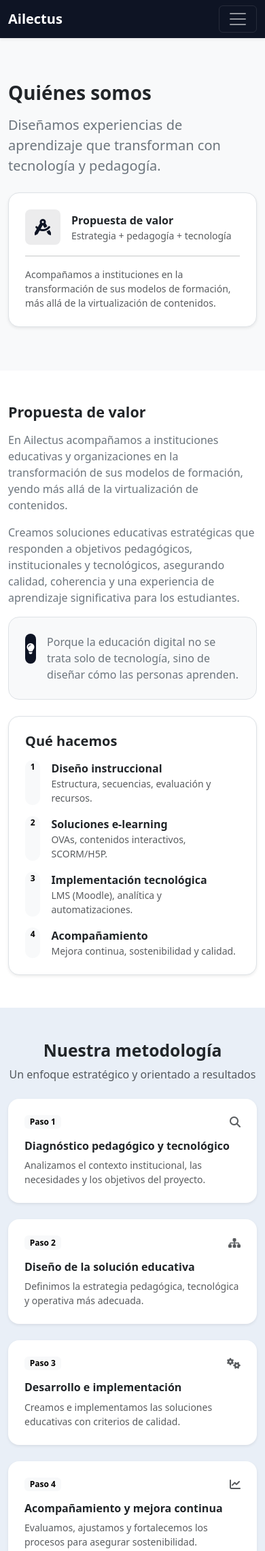
After one commit to pablomonterof1/ailectus, a Django app: page /quienessomos/ in a window 390 px wide. The commit adds this page. Shown: the top 2281 px of the page at 68% size. Run offline with Django 5.2, Linux system fonts and the light colour scheme.

Commit message:
150120263PM

```diff
--- a/ailectus/urls.py
+++ b/ailectus/urls.py
@@ -11,4 +11,5 @@ urlpatterns = [
     path("genially/", main_views.genially_view, name="genially"),
     path("presentaciones/<slug:slug>/", main_views.genially_detail_view, name="genially_detail"),
     path("recursos/", main_views.recursos_view, name="recursos"),
+    path("quienessomos/", main_views.quienessomos_view, name="quienessomos"),
 ]
--- a/main/templates/layouts/base.html
+++ b/main/templates/layouts/base.html
@@ -48,6 +48,7 @@
           <li class="nav-item"><a class="nav-link" href="{% url 'home' %}#servicios">Servicios</a></li>
           <li class="nav-item"><a class="nav-link" href="{% url 'home' %}#portafolio">Portafolio</a></li>
           <li class="nav-item"><a class="nav-link" href="{% url 'home' %}#cursos">Cursos</a></li>
+          <li class="nav-item"><a class="nav-link" href="{% url 'quienessomos' %}">Quiénes Somos</a></li>
           <li class="nav-item"><a class="nav-link" href="{% url 'contacto' %}">Contacto</a></li>
           <li class="nav-item">
             <a href="https://cursos.ailectus.com" class="btn btn-outline-light ms-3" target="_blank"
--- /dev/null
+++ b/main/templates/quienessomos.html
@@ -0,0 +1,257 @@
+{% extends "layouts/base.html" %}
+{% load static %}
+
+{% block title %}Quiénes somos – Ailectus{% endblock %}
+
+{% block content %}
+
+<!-- HERO -->
+<section class="py-5 bg-light">
+  <div class="container py-3">
+    <div class="row align-items-center g-4">
+      <div class="col-lg-7">
+        <h1 class="fw-bold mb-3">Quiénes somos</h1>
+        <p class="lead text-secondary mb-0">
+          Diseñamos experiencias de aprendizaje que transforman con tecnología y pedagogía.
+        </p>
+      </div>
+      <div class="col-lg-5">
+        <div class="p-4 rounded-4 shadow-sm bg-white border">
+          <div class="d-flex align-items-center gap-3">
+            <div class="rounded-3 d-flex align-items-center justify-content-center"
+                 style="width:52px;height:52px;background:rgba(14,20,36,.08);color:#0E1424;">
+              <i class="fa-solid fa-compass-drafting fa-xl"></i>
+            </div>
+            <div>
+              <div class="fw-semibold">Propuesta de valor</div>
+              <div class="text-muted small">Estrategia + pedagogía + tecnología</div>
+            </div>
+          </div>
+          <hr class="my-3">
+          <div class="small text-muted">
+            Acompañamos a instituciones en la transformación de sus modelos de formación, más allá de la virtualización de contenidos.
+          </div>
+        </div>
+      </div>
+    </div>
+  </div>
+</section>
+
+<!-- PROPUESTA DE VALOR -->
+<section class="py-5">
+  <div class="container">
+    <div class="row g-4">
+      <div class="col-lg-6">
+        <h2 class="h4 fw-bold mb-3">Propuesta de valor</h2>
+        <p class="text-secondary">
+          En Ailectus acompañamos a instituciones educativas y organizaciones en la transformación de sus modelos de formación,
+          yendo más allá de la virtualización de contenidos.
+        </p>
+        <p class="text-secondary">
+          Creamos soluciones educativas estratégicas que responden a objetivos pedagógicos, institucionales y tecnológicos,
+          asegurando calidad, coherencia y una experiencia de aprendizaje significativa para los estudiantes.
+        </p>
+        <div class="p-4 rounded-4 border bg-light">
+          <div class="d-flex align-items-start gap-3">
+            <div class="rounded-3 d-flex align-items-center justify-content-center"
+                 style="width:44px;height:44px;background:#0E1424;color:#fff;">
+              <i class="fa-solid fa-lightbulb"></i>
+            </div>
+            <p class="mb-0 text-secondary">
+              Porque la educación digital no se trata solo de tecnología, sino de diseñar cómo las personas aprenden.
+            </p>
+          </div>
+        </div>
+      </div>
+
+      <div class="col-lg-6">
+        <div class="p-4 rounded-4 shadow-sm border h-100 bg-white">
+          <h3 class="h5 fw-semibold mb-3">Qué hacemos</h3>
+          <ul class="list-unstyled mb-0">
+            <li class="d-flex gap-3 mb-3">
+              <span class="badge rounded-pill text-bg-light">1</span>
+              <div>
+                <div class="fw-semibold">Diseño instruccional</div>
+                <div class="text-muted small">Estructura, secuencias, evaluación y recursos.</div>
+              </div>
+            </li>
+            <li class="d-flex gap-3 mb-3">
+              <span class="badge rounded-pill text-bg-light">2</span>
+              <div>
+                <div class="fw-semibold">Soluciones e-learning</div>
+                <div class="text-muted small">OVAs, contenidos interactivos, SCORM/H5P.</div>
+              </div>
+            </li>
+            <li class="d-flex gap-3 mb-3">
+              <span class="badge rounded-pill text-bg-light">3</span>
+              <div>
+                <div class="fw-semibold">Implementación tecnológica</div>
+                <div class="text-muted small">LMS (Moodle), analítica y automatizaciones.</div>
+              </div>
+            </li>
+            <li class="d-flex gap-3">
+              <span class="badge rounded-pill text-bg-light">4</span>
+              <div>
+                <div class="fw-semibold">Acompañamiento</div>
+                <div class="text-muted small">Mejora continua, sostenibilidad y calidad.</div>
+              </div>
+            </li>
+          </ul>
+        </div>
+      </div>
+
+    </div>
+  </div>
+</section>
+
+<!-- METODOLOGÍA -->
+<section class="py-5" style="background:#e9eff7;">
+  <div class="container">
+    <div class="text-center mb-4">
+      <h2 class="fw-bold mb-2">Nuestra metodología</h2>
+      <p class="text-muted mb-0">Un enfoque estratégico y orientado a resultados</p>
+    </div>
+
+    <div class="row g-4">
+      <div class="col-md-6 col-lg-3">
+        <div class="card h-100 border-0 shadow-sm rounded-4">
+          <div class="card-body p-4">
+            <div class="d-flex align-items-center justify-content-between mb-3">
+              <span class="badge text-bg-light">Paso 1</span>
+              <i class="fa-solid fa-magnifying-glass text-muted"></i>
+            </div>
+            <h3 class="h6 fw-semibold">Diagnóstico pedagógico y tecnológico</h3>
+            <p class="text-muted small mb-0">
+              Analizamos el contexto institucional, las necesidades y los objetivos del proyecto.
+            </p>
+          </div>
+        </div>
+      </div>
+
+      <div class="col-md-6 col-lg-3">
+        <div class="card h-100 border-0 shadow-sm rounded-4">
+          <div class="card-body p-4">
+            <div class="d-flex align-items-center justify-content-between mb-3">
+              <span class="badge text-bg-light">Paso 2</span>
+              <i class="fa-solid fa-sitemap text-muted"></i>
+            </div>
+            <h3 class="h6 fw-semibold">Diseño de la solución educativa</h3>
+            <p class="text-muted small mb-0">
+              Definimos la estrategia pedagógica, tecnológica y operativa más adecuada.
+            </p>
+          </div>
+        </div>
+      </div>
+
+      <div class="col-md-6 col-lg-3">
+        <div class="card h-100 border-0 shadow-sm rounded-4">
+          <div class="card-body p-4">
+            <div class="d-flex align-items-center justify-content-between mb-3">
+              <span class="badge text-bg-light">Paso 3</span>
+              <i class="fa-solid fa-gears text-muted"></i>
+            </div>
+            <h3 class="h6 fw-semibold">Desarrollo e implementación</h3>
+            <p class="text-muted small mb-0">
+              Creamos e implementamos las soluciones educativas con criterios de calidad.
+            </p>
+          </div>
+        </div>
+      </div>
+
+      <div class="col-md-6 col-lg-3">
+        <div class="card h-100 border-0 shadow-sm rounded-4">
+          <div class="card-body p-4">
+            <div class="d-flex align-items-center justify-content-between mb-3">
+              <span class="badge text-bg-light">Paso 4</span>
+              <i class="fa-solid fa-chart-line text-muted"></i>
+            </div>
+            <h3 class="h6 fw-semibold">Acompañamiento y mejora continua</h3>
+            <p class="text-muted small mb-0">
+              Evaluamos, ajustamos y fortalecemos los procesos para asegurar sostenibilidad.
+            </p>
+          </div>
+        </div>
+      </div>
+    </div>
+  </div>
+</section>
+
+<!-- POR QUÉ AILECTUS -->
+<section class="py-5">
+  <div class="container">
+    <div class="row g-4 align-items-stretch">
+      <div class="col-lg-6">
+        <div class="p-4 rounded-4 border bg-white h-100 shadow-sm">
+          <h2 class="h4 fw-bold mb-3">¿Por qué Ailectus?</h2>
+          <ul class="list-unstyled mb-0">
+            <li class="d-flex gap-3 mb-3">
+              <i class="fa-solid fa-circle-check mt-1" style="color:#0E1424;"></i>
+              <span class="text-secondary">Enfoque pedagógico y estratégico</span>
+            </li>
+            <li class="d-flex gap-3 mb-3">
+              <i class="fa-solid fa-circle-check mt-1" style="color:#0E1424;"></i>
+              <span class="text-secondary">Experiencia en educación superior y educación continua</span>
+            </li>
+            <li class="d-flex gap-3 mb-3">
+              <i class="fa-solid fa-circle-check mt-1" style="color:#0E1424;"></i>
+              <span class="text-secondary">Soluciones personalizadas, no plantillas</span>
+            </li>
+            <li class="d-flex gap-3 mb-3">
+              <i class="fa-solid fa-circle-check mt-1" style="color:#0E1424;"></i>
+              <span class="text-secondary">Integración efectiva de tecnología e inteligencia artificial</span>
+            </li>
+            <li class="d-flex gap-3">
+              <i class="fa-solid fa-circle-check mt-1" style="color:#0E1424;"></i>
+              <span class="text-secondary">Compromiso con la calidad y la mejora continua</span>
+            </li>
+          </ul>
+        </div>
+      </div>
+
+      <div class="col-lg-6">
+        <div class="p-4 rounded-4 h-100" style="background:#0E1424;color:#fff;">
+          <h3 class="h5 fw-semibold mb-3">Nuestra promesa</h3>
+          <p class="mb-0" style="opacity:.92;">
+            En Ailectus diseñamos educación digital con visión institucional y foco en el aprendizaje real.
+          </p>
+          <hr style="border-color: rgba(255,255,255,.18);">
+          <div class="d-flex gap-3">
+            <div class="rounded-3 d-flex align-items-center justify-content-center"
+                 style="width:44px;height:44px;background:rgba(255,255,255,.12);">
+              <i class="fa-solid fa-graduation-cap"></i>
+            </div>
+            <div class="small" style="opacity:.92;">
+              Soluciones listas para implementar, con criterio pedagógico y soporte para escalar.
+            </div>
+          </div>
+        </div>
+      </div>
+
+    </div>
+  </div>
+</section>
+
+<!-- CTA FINAL -->
+<section class="py-5" style="background:#e9eff7;">
+  <div class="container">
+    <div class="row g-4 align-items-center">
+      <div class="col-lg-8">
+        <h2 class="fw-bold mb-2">Diseñemos juntos tu proyecto educativo</h2>
+        <p class="text-secondary mb-0">
+          Si tu institución busca fortalecer su modelo de educación digital, mejorar la experiencia de aprendizaje o implementar
+          soluciones tecnológicas con sentido pedagógico, en Ailectus podemos acompañarte.
+        </p>
+      </div>
+      <div class="col-lg-4 d-grid gap-2 d-md-flex justify-content-lg-end">
+        <a href="{% url 'contacto' %}" class="btn btn-primary btn-lg px-4">
+          Solicita una asesoría
+        </a>
+        <a href="{% url 'contacto' %}" class="btn btn-outline-primary btn-lg px-4">
+          Contáctanos
+        </a>
+      </div>
+    </div>
+  </div>
+</section>
+
+{% endblock %}
--- a/main/views.py
+++ b/main/views.py
@@ -10,6 +10,8 @@ from django.http import Http404
 def home(request):
     return render(request, "home.html", {"now": now()})
 
+def quienessomos_view(request):
+    return render(request, "quienessomos.html")
 
 def contacto_view(request):
     if request.method == "POST":
```
